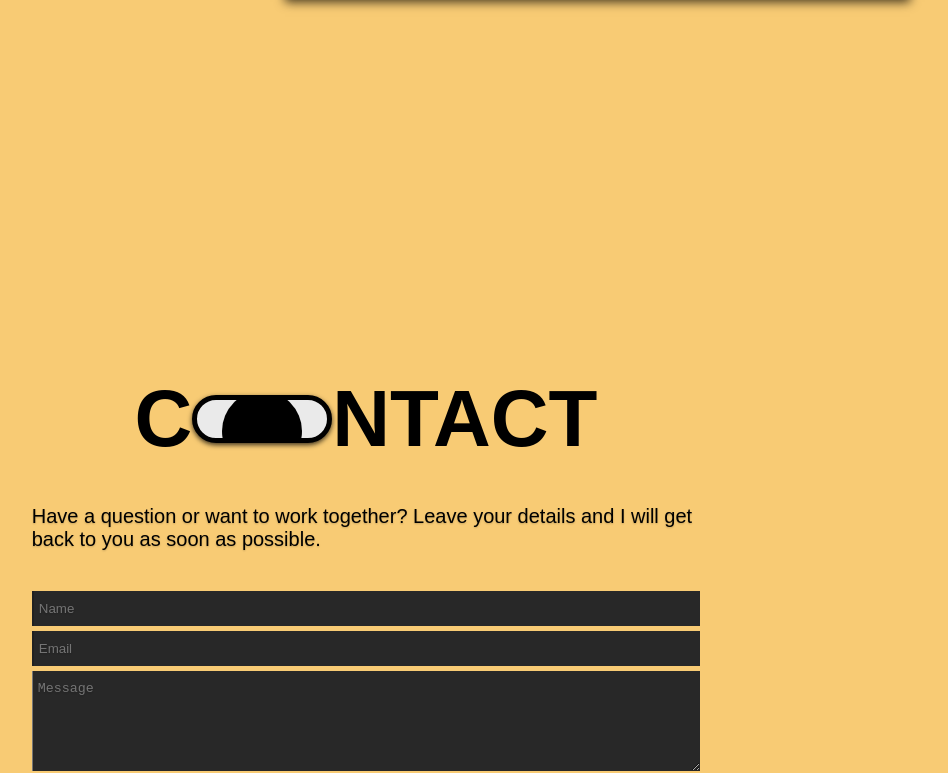
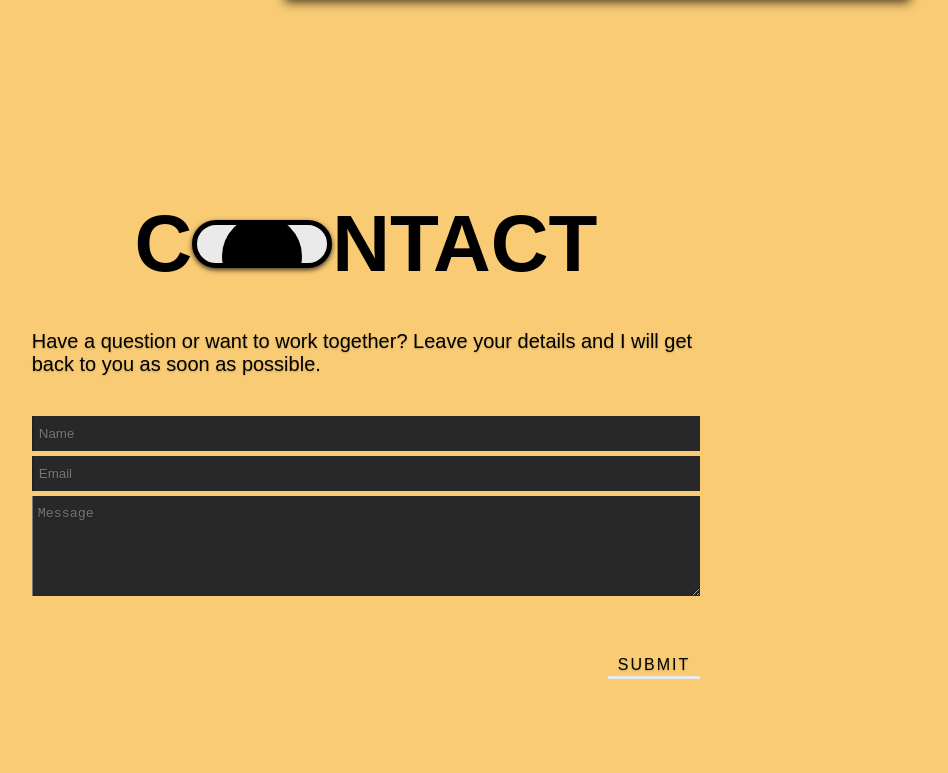
Before and after one commit to noddyc/PersonalWebsite, a React (Vite) app: page / in a window 1280 px wide. Shown: the part 4394-5167 px from the top of the page, without its empty margins (274-1222 px from the left). Built offline with nearby package versions, Linux system fonts and the light colour scheme.

Commit message:
commit14

```diff
--- a/src/Components/ContactForm.scss
+++ b/src/Components/ContactForm.scss
@@ -1,7 +1,7 @@
 @use '../Base' as Base;
 
 .ContactForm{
-    padding-top: 200px;
+    padding-top: 175px;
 
     width: 100%;
     display: flex;
@@ -201,7 +201,7 @@
 
 @media(min-width: 601px){
     .ContactForm{
-        padding-top: 275px;
+        padding-top: 100px;
 
         &__header{
 
@@ -227,7 +227,7 @@
 
 @media(min-width: 768px){
     .ContactForm{
-        padding-top: 275px;
+        padding-top: 100px;
 
         &__header{
 
@@ -254,7 +254,7 @@
 @media(min-width: 992px){
     .ContactForm{
 
-        padding-top: 275px;
+        padding-top: 100px;
 
         &__header{
 
@@ -284,7 +284,7 @@
 @media(min-width: 1200px){
     .ContactForm{
 
-        padding-top: 275px;
+        padding-top: 100px;
 
         &__header{
 
@@ -315,8 +315,7 @@
 @media(min-width: 1400px){
     .ContactForm{
 
-        padding-top: 275px;
-
+        padding-top: 100px;
         &__header{
 
             h2{
@@ -347,7 +346,7 @@
 @media(min-width: 1600px){
     .ContactForm{
 
-        padding-top: 275px;
+        padding-top: 100px;
 
         &__header{
 
@@ -377,7 +376,7 @@
 @media(min-width: 1800px){
     .ContactForm{
 
-        padding-top: 275px;
+        padding-top: 175px;
 
         &__header{
 
```
